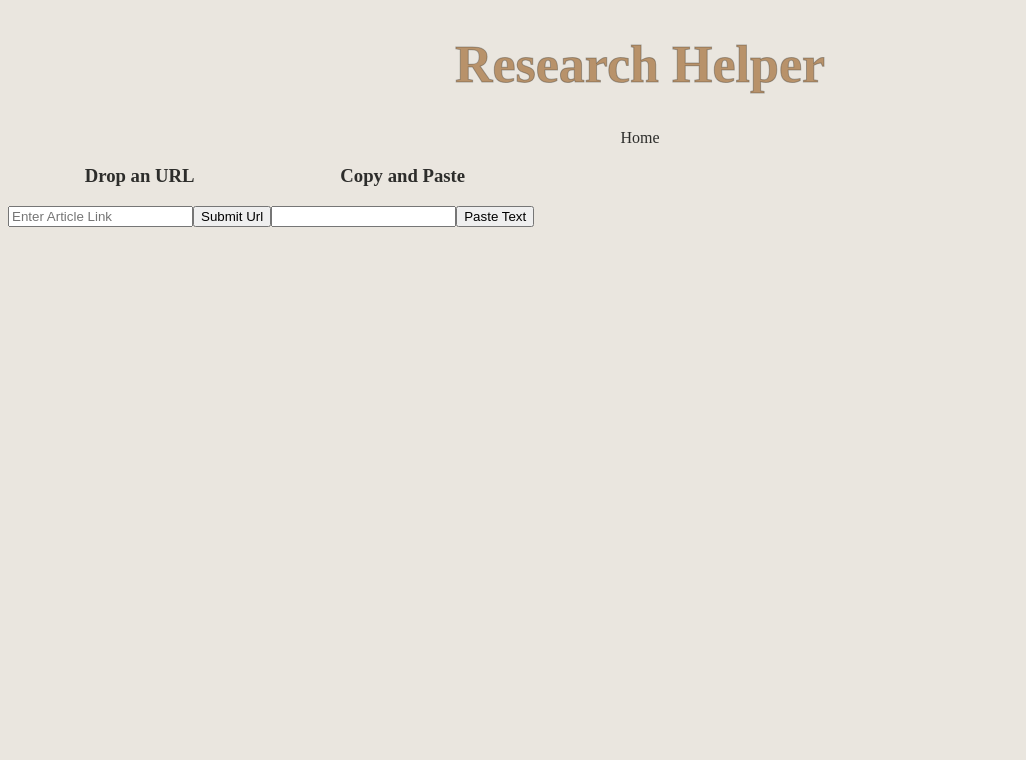
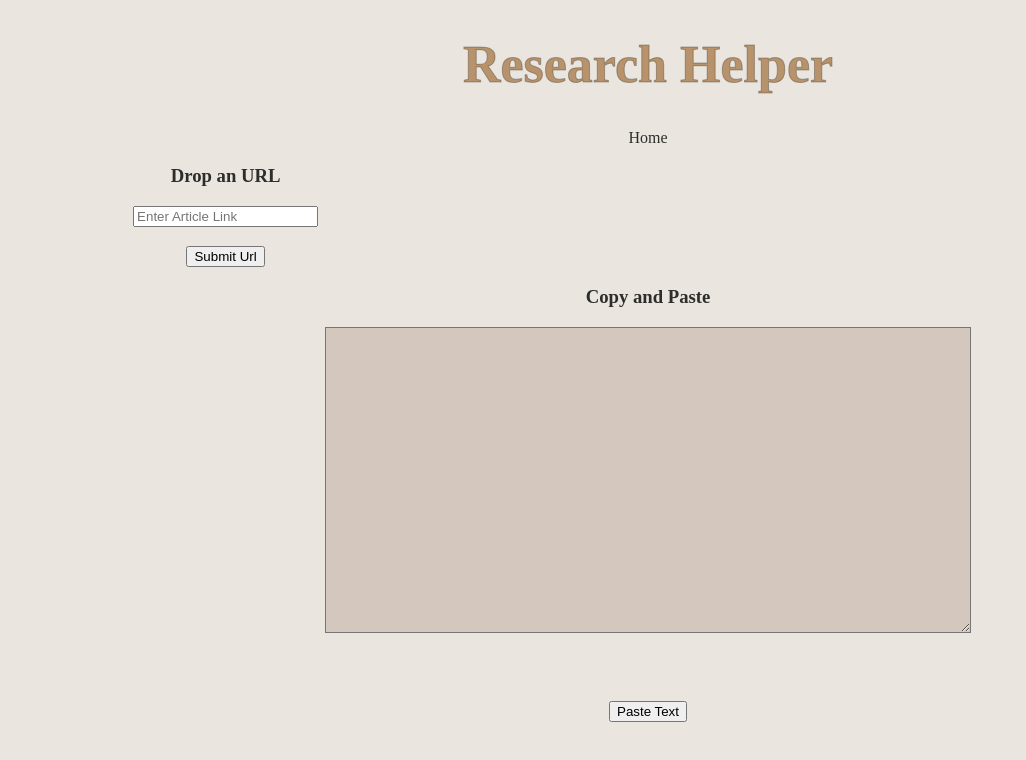
Before and after one commit to jww2145/Paper-Summarizer, a React (Create React App) app: page / in a window 1280 px wide. Shown: the top 760 px of the page, without its empty margins (0-1026 px from the left). Built offline with nearby package versions, Linux system fonts and the light colour scheme; a web font is replaced by a local one.

Commit message:
added styling

```diff
--- a/src/App.js
+++ b/src/App.js
@@ -27,10 +27,10 @@ function App() {
         }
       })
     }
-  const summarizePaste = (body) => {
+  const summarizePaste = (article) => {
       fetch(`https://api.intellexer.com/summarizeText?apikey=${process.env.REACT_APP_API_KEY}&conceptsRestriction=7&returnedTopicsCount=2&summaryRestriction=7&textStreamLength=1000`,{
           method: 'POST',
-          body: JSON.stringify(body)
+          body: JSON.stringify(article)
       })
       .then(res => res.json())
       .then(data => {
@@ -56,11 +56,13 @@ function App() {
         </Routes>
 
         <Container>
-          <ArticleSummarizer id = 'articleSummarizer'  postArticle={postArticle}/>
-          <PostArticle id = 'postArticle' body={body} setBody={setBody} summarizePaste={summarizePaste}/>
+
+          <ArticleSummarizer id = 'articleSummarizer'postArticle={postArticle}/>
+          <ArticleContainer summarizedText = {urlOrCopy}/>
         </Container>
 
-        <ArticleContainer summarizedText = {urlOrCopy}/>
+        <PostArticle id = 'postArticle' body={body} setBody={setBody} summarizePaste={summarizePaste}/>
+
       </div>
     );
 }
--- a/src/Components/ArticleContainer.js
+++ b/src/Components/ArticleContainer.js
@@ -5,10 +5,10 @@ import Sentence from './Sentence'
 
 function ArticleContainer({summarizedText}) {
 
-  const showSummary = summarizedText.map(item => <Sentence item={item} />)
+  const showSummary = summarizedText.map(item => <Sentence key = {item.rank} item={item} />)
 
   return (
-    <div className='ArticleContainer'>
+    <div className='container-child-2'>
         {showSummary}
     </div>
   )
--- a/src/Components/ArticleSummarizer.js
+++ b/src/Components/ArticleSummarizer.js
@@ -10,7 +10,6 @@ function ArticleSummarizer({postArticle}) {
       e.preventDefault();
       const newArticle = {url: url}
       postArticle(newArticle)
-      console.log(newArticle.url)
   }
 
   const handleUrlChange = (e) => {
@@ -18,7 +17,7 @@ function ArticleSummarizer({postArticle}) {
   }
 
   return (
-    <div>
+    <div className='container-child-1'>
       <h3>Drop an URL</h3>
       <form onSubmit={handleSubmit} className="link-form">
         <input onChange={handleUrlChange} value={url} placeholder="Enter Article Link" type="text"/>
--- a/src/Components/PasteText.js
+++ b/src/Components/PasteText.js
@@ -1,20 +1,21 @@
-import React from "react";
+import React, {useState} from "react";
 
-function PasteText({body, setBody, summarizePaste}){
+function PasteText({summarizePaste}){
+
+    const [article, setArticle] = useState('')
 
     function handleForm(e){
-        setBody(e.target.value)
+        setArticle(e.target.value)
     }
 
     function handleSubmit(e){
         e.preventDefault()
-        console.log(body)
-        summarizePaste(body)
+        summarizePaste(article)
     }
 
     return(
         <form onSubmit = {(e) => handleSubmit(e)}>
-            <input type="text" value = {body} onChange = {(e) => handleForm(e)} />
+            <textarea id = 'largeForm' value = {article} onChange = {(e) => handleForm(e)} />
             <input type="submit" value="Paste Text" />
         </form>
     )
--- a/src/styles/App.css
+++ b/src/styles/App.css
@@ -8,6 +8,7 @@ body {
     background-color: #EAE6DF;
     color: #2d2d2b;
     text-align: center;
+    width:100%;
 }
 
 h1{
@@ -16,3 +17,34 @@ h1{
     color:#B8926A;
     -webkit-text-stroke: rgba(45, 45, 43, .35) 1px;
 }
+.container-child-1{
+    width:30%;
+}
+.container-child-2{
+    width: 60%;
+    padding:2%;
+    font-size:12pt;
+}
+
+input[type = submit]{
+    display:block;
+    margin:auto;
+    margin-top: 5%;
+}
+
+#largeForm{
+    width:50%;
+    height:300px;
+    background-color: #d4c8be;
+    color:#2d2d2b;
+}
+
+textarea {
+    scrollbar-face-color: #ff8c00;
+    scrollbar-track-color: #fff8dc;
+    scrollbar-arrow-color: #ffffff;
+    scrollbar-highlight-color: #fff8dc;
+    scrollbar-shadow-color: #d2691e;
+    scrollbar-3dlight-color: #ffebcd;
+    scrollbar-darkshadow-color: #8b0000;
+    }
--- a/src/styles/Container.styled.js
+++ b/src/styles/Container.styled.js
@@ -1,9 +1,8 @@
 import styled from "styled-components";
 
 export const Container = styled.div`
-    margin:auto;
     display:flex;
     flex-direction:row;
     align-items:center;
-    align=content:space-between;
+    justify-content:space-evenly;
 `
```
